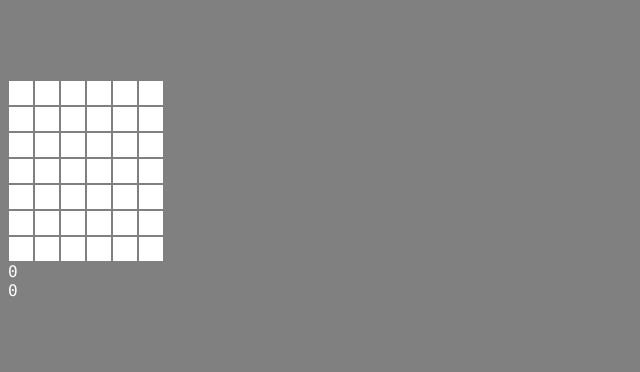
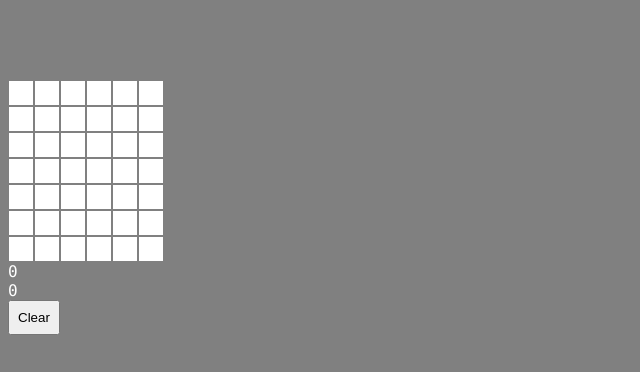
Before and after one commit to ggpera/merkeditor, a React (Vite) app: page / in a window 1280 px wide. Shown: the top 372 px of the page, without its empty margins (0-640 px from the left). Built offline with nearby package versions, Linux system fonts and the light colour scheme.

Commit message:
Implement reset binary array function

```diff
--- a/src/components/Grid.jsx
+++ b/src/components/Grid.jsx
@@ -10,15 +10,19 @@ const Grid = () => {
     updatedBinaryArray[index] = 1 - updatedBinaryArray[index]; // Toggle between 0 and 1
     setBinaryArray(updatedBinaryArray);
   };
-
   const arrayChunk = (arr, n) => {
     const array = arr.slice();
     const chunks = [];
     while (array.length) chunks.push(array.splice(0, n));
     return chunks;
   };
-
+  const resetBinaryArray = () => {
+    const updatedBinaryArray = [...binaryArray];
+    updatedBinaryArray.fill(0);
+    setBinaryArray(updatedBinaryArray);
+  };
   const binaryChunks = arrayChunk(binaryArray, 21);
+  console.log(binaryArray);
   return (
     <>
       <div className='grid'>
@@ -39,6 +43,9 @@ const Grid = () => {
       </div>
       <div>{parseInt(binaryChunks[0].join(''), 2)}</div>
       <div>{parseInt(binaryChunks[1].join(''), 2)}</div>
+      <button style={{ padding: '0.5rem' }} onClick={resetBinaryArray}>
+        Clear
+      </button>
     </>
   );
 };
```
